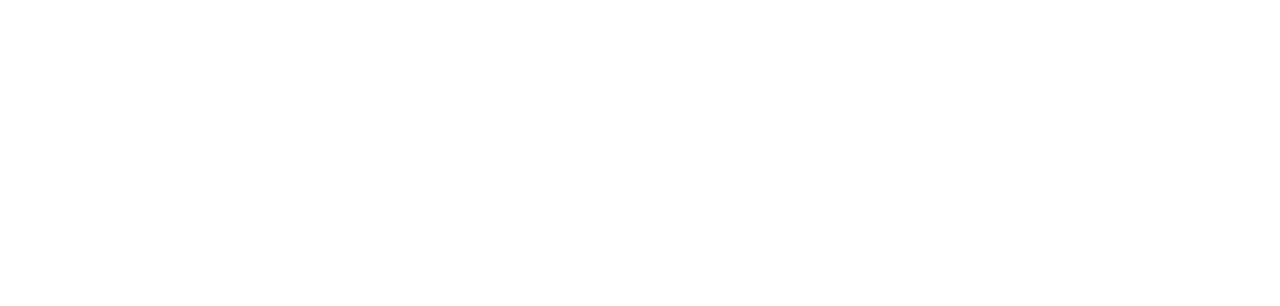
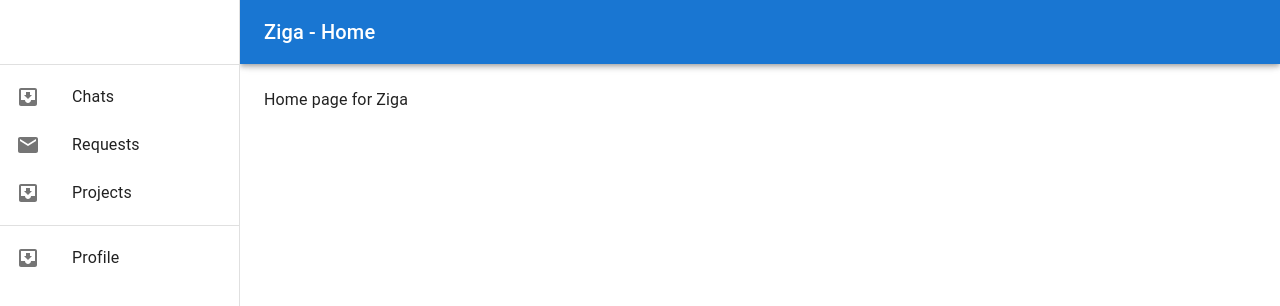
Before and after one commit to AnuradhaKhanal/ZIGA, a React (Create React App) app in the folder client/: page /home in a window 1280 px wide. Before the commit this address had no page. Shown: the top 306 px of the page. Built offline with nearby package versions, Linux system fonts and the light colour scheme.

Commit message:
initial commit

```diff
--- a/client/package.json
+++ b/client/package.json
@@ -27,6 +27,7 @@
     "build": "react-scripts build",
     "test": "react-scripts test",
     "eject": "react-scripts eject"
+
   },
   "eslintConfig": {
     "extends": [
--- a/client/src/App.jsx
+++ b/client/src/App.jsx
@@ -1,12 +1,16 @@
-import React from "react";
 import { BrowserRouter as Router, Route, Routes } from "react-router-dom";
+import LandingPage from "./pages/Landing/LandingPage";
+import LoginPage from "./pages/Auth/LoginPage";
+import HomePage from "./pages/Home/HomePage";
 
 const App = () => {
   return (
     <>
       <Router>
         <Routes>
-          <Route exact path="/" element={{}} />
+          <Route exact path="/" element={<LandingPage />} />
+          <Route exact path="/login" element={<LoginPage />} />
+          <Route exact path="/home" element={<HomePage />} />
         </Routes>
       </Router>
     </>
--- a/client/src/pages/Home/HomePage.jsx
+++ b/client/src/pages/Home/HomePage.jsx
@@ -1,7 +1,137 @@
-import React from "react";
+import * as React from "react";
+import PropTypes from "prop-types";
+import AppBar from "@mui/material/AppBar";
+import Box from "@mui/material/Box";
+import CssBaseline from "@mui/material/CssBaseline";
+import Divider from "@mui/material/Divider";
+import Drawer from "@mui/material/Drawer";
+import IconButton from "@mui/material/IconButton";
+import InboxIcon from "@mui/icons-material/MoveToInbox";
+import List from "@mui/material/List";
+import ListItem from "@mui/material/ListItem";
+import ListItemButton from "@mui/material/ListItemButton";
+import ListItemIcon from "@mui/material/ListItemIcon";
+import ListItemText from "@mui/material/ListItemText";
+import MailIcon from "@mui/icons-material/Mail";
+import MenuIcon from "@mui/icons-material/Menu";
+import Toolbar from "@mui/material/Toolbar";
+import Typography from "@mui/material/Typography";
 
-const HomePage = () => {
-  return <div>HomePage</div>;
+const drawerWidth = 240;
+
+const HomePage = (props) => {
+  const { window } = props;
+  const [mobileOpen, setMobileOpen] = React.useState(false);
+  const [isClosing, setIsClosing] = React.useState(false);
+
+  const handleDrawerClose = () => {
+    setIsClosing(true);
+    setMobileOpen(false);
+  };
+
+  const handleDrawerTransitionEnd = () => {
+    setIsClosing(false);
+  };
+
+  const handleDrawerToggle = () => {
+    if (!isClosing) {
+      setMobileOpen(!mobileOpen);
+    }
+  };
+
+  const drawer = (
+    <div>
+      <Toolbar />
+      <Divider />
+      <List>
+        {["Chats", "Requests", "Projects"].map((text, index) => (
+          <ListItem key={text} disablePadding>
+            <ListItemButton>
+              <ListItemIcon>{index % 2 === 0 ? <InboxIcon /> : <MailIcon />}</ListItemIcon>
+              <ListItemText primary={text} />
+            </ListItemButton>
+          </ListItem>
+        ))}
+      </List>
+      <Divider />
+      <List>
+        {["Profile"].map((text, index) => (
+          <ListItem key={text} disablePadding>
+            <ListItemButton>
+              <ListItemIcon>{index % 2 === 0 ? <InboxIcon /> : <MailIcon />}</ListItemIcon>
+              <ListItemText primary={text} />
+            </ListItemButton>
+          </ListItem>
+        ))}
+      </List>
+    </div>
+  );
+
+  const container = window !== undefined ? () => window().document.body : undefined;
+
+  return (
+    <Box sx={{ display: "flex" }}>
+      <CssBaseline />
+      <AppBar
+        position="fixed"
+        sx={{
+          width: { sm: `calc(100% - ${drawerWidth}px)` },
+          ml: { sm: `${drawerWidth}px` },
+        }}
+      >
+        <Toolbar>
+          <IconButton
+            color="inherit"
+            aria-label="open drawer"
+            edge="start"
+            onClick={handleDrawerToggle}
+            sx={{ mr: 2, display: { sm: "none" } }}
+          >
+            <MenuIcon />
+          </IconButton>
+          <Typography variant="h6" noWrap component="div">
+            Ziga - Home
+          </Typography>
+        </Toolbar>
+      </AppBar>
+      <Box component="nav" sx={{ width: { sm: drawerWidth }, flexShrink: { sm: 0 } }} aria-label="mailbox folders">
+        <Drawer
+          container={container}
+          variant="temporary"
+          open={mobileOpen}
+          onTransitionEnd={handleDrawerTransitionEnd}
+          onClose={handleDrawerClose}
+          ModalProps={{
+            keepMounted: true,
+          }}
+          sx={{
+            display: { xs: "block", sm: "none" },
+            "& .MuiDrawer-paper": { boxSizing: "border-box", width: drawerWidth },
+          }}
+        >
+          {drawer}
+        </Drawer>
+        <Drawer
+          variant="permanent"
+          sx={{
+            display: { xs: "none", sm: "block" },
+            "& .MuiDrawer-paper": { boxSizing: "border-box", width: drawerWidth },
+          }}
+          open
+        >
+          {drawer}
+        </Drawer>
+      </Box>
+      <Box component="main" sx={{ flexGrow: 1, p: 3, width: { sm: `calc(100% - ${drawerWidth}px)` } }}>
+        <Toolbar />
+        <Typography paragraph>Home page for Ziga</Typography>
+      </Box>
+    </Box>
+  );
+};
+
+HomePage.propTypes = {
+  window: PropTypes.func,
 };
 
 export default HomePage;
```
Also changed, not shown: 2 other files (tests, documents, lock files or other folders).
